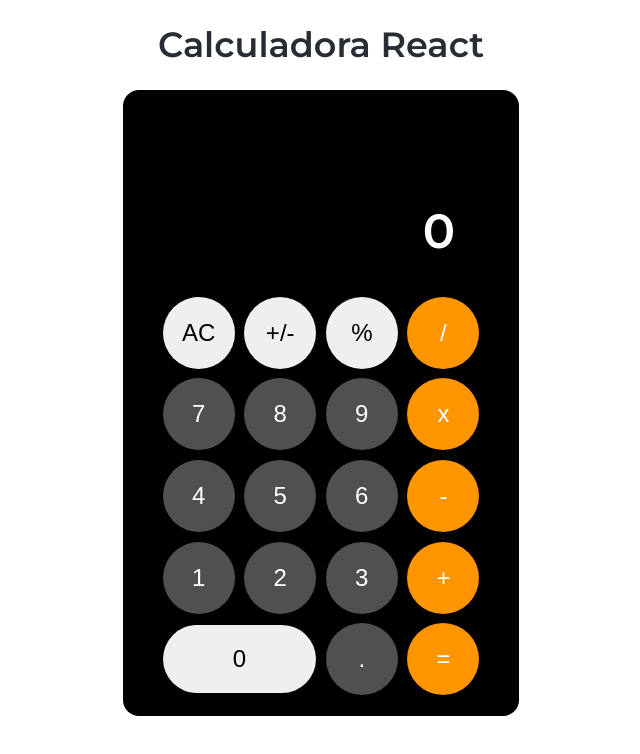
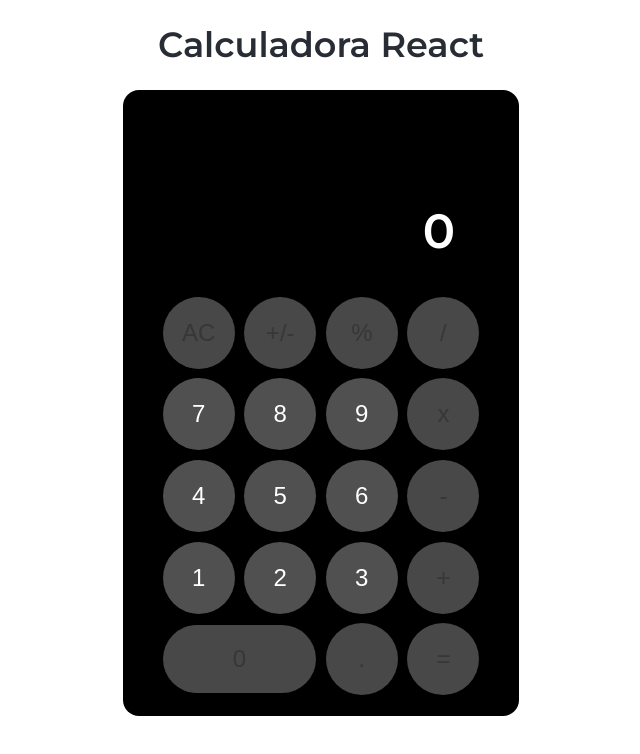
Before and after one commit to DensetsuOtoko/calculadora, a React (Create React App) app: page / in a window 1280 px wide. Shown: the top 754 px of the page, without its empty margins (319-959 px from the left). Built offline with nearby package versions, Linux system fonts and the light colour scheme.

Commit message:
Adicionando parametro 'disabled' no componente botão e desabilitado botões de operadores enquanto nenhum valor foi inserido.

```diff
--- a/package.json
+++ b/package.json
@@ -8,6 +8,7 @@
     "@testing-library/jest-dom": "^5.16.4",
     "@testing-library/react": "^13.3.0",
     "@testing-library/user-event": "^13.5.0",
+    "@types/react": "^18.0.10",
     "prop-types": "^15.8.1",
     "react": "^18.1.0",
     "react-dom": "^18.1.0",
--- a/src/components/Botao/Botao.jsx
+++ b/src/components/Botao/Botao.jsx
@@ -8,9 +8,9 @@ export class Botao extends React.Component {
   }
 
   render() {
-    const { className, onClick, titulo } = this.props;
+    const { className, onClick, titulo, disabled = false } = this.props;
     return (
-      <button className={className} onClick={onClick}>
+      <button className={className} onClick={onClick} disabled={disabled}>
         {titulo}
       </button>
     );
@@ -22,5 +22,7 @@ export class Botao extends React.Component {
     className: PropTypes.string,
     // eslint-disable-next-line react/require-default-props
     onClick: PropTypes.func,
+    // eslint-disable-next-line react/require-default-props
+    disabled: PropTypes.bool,
   };
 }
--- a/src/components/Calculadora/Calculadora.jsx
+++ b/src/components/Calculadora/Calculadora.jsx
@@ -5,19 +5,21 @@ import {ContainerComponente} from '../ContainerComponente/ContainerComponente';
 import {Botao} from '../Botao/Botao';
 const arrOperacoes = ['*', '/', '+', '.', '-'];
 
-
 export class Calculadora extends React.Component {
   constructor(props) {
     super(props);
     this.state = {
       num: 0,
+      numAnt: 0,
     };
   }
 
   inputNum = (e) => {
     const state = this.state;
     let input = e.target.innerText.toLowerCase().replaceAll('x', '*');
-     if (this.state.num === 0 || (arrOperacoes.includes(this.state.num[state.num.length - 1]) && arrOperacoes.includes(input))
+     if (
+       this.state.num === 0 ||
+       (arrOperacoes.includes(this.state.num[state.num.length - 1]) && arrOperacoes.includes(input))
       ){
       state.num = input;
     }
@@ -59,34 +61,39 @@ export class Calculadora extends React.Component {
   };
 
   render() {
+    const disabled = !this.state.num;
+    const classNameOrange = !disabled ? 'orange' : '';
+    const classNameGray = !disabled ? 'gray' : '';
+
+    console.log('state', this.state);
     return (
       <ContainerComponente>
         <Box m={(12)} />
         <h1 className="result">{this.state.num}</h1>
 
-        <Botao titulo={'AC'} onClick={this.clear}/>
-        <Botao titulo={'+/-'} onClick={this.changeSign}/>
-        <Botao titulo={'%'} onClick={this.porcentagem}/>
-        <Botao titulo={'/'} className='orange' onClick={this.inputNum}/>
+        <Botao titulo={'AC'} className={classNameOrange} disabled={disabled} onClick={this.clear}/>
+        <Botao titulo={'+/-'} className={classNameOrange} disabled={disabled} onClick={this.changeSign}/>
+        <Botao titulo={'%'} className={classNameOrange} disabled={disabled} onClick={this.porcentagem}/>
+        <Botao titulo={'/'} className={classNameOrange} disabled={disabled} onClick={this.inputNum}/>
 
         <Botao titulo={'7'} className='gray' onClick={this.inputNum}/>
         <Botao titulo={'8'} className='gray' onClick={this.inputNum}/>
         <Botao titulo={'9'} className='gray' onClick={this.inputNum}/>
-        <Botao titulo={'x'} className='orange' onClick={this.inputNum}/>
+        <Botao titulo={'x'} className={classNameOrange} disabled={disabled} onClick={this.inputNum}/>
 
         <Botao titulo={'4'} className='gray' onClick={this.inputNum}/>
         <Botao titulo={'5'} className='gray' onClick={this.inputNum}/>
         <Botao titulo={'6'} className='gray' onClick={this.inputNum}/>
-        <Botao titulo={'-'} className='orange' onClick={this.inputNum}/>
+        <Botao titulo={'-'} className={classNameOrange} disabled={disabled} onClick={this.inputNum}/>
 
         <Botao titulo={'1'} className='gray' onClick={this.inputNum}/>
         <Botao titulo={'2'} className='gray' onClick={this.inputNum}/>
         <Botao titulo={'3'} className='gray' onClick={this.inputNum}/>
-        <Botao titulo={'+'} className='orange' onClick={this.inputNum}/>
+        <Botao titulo={'+'} className={classNameOrange} disabled={disabled} onClick={this.inputNum}/>
 
-        <Botao titulo={'0'} className='btnZero' onClick={this.inputNum}/>
-        <Botao titulo={'.'} className='gray' onClick={this.inputNum}/>
-        <Botao titulo={'='} className='orange' onClick={this.calculate}/>
+        <Botao titulo={'0'} className="btnZero" disabled={disabled} onClick={this.inputNum}/>
+        <Botao titulo={'.'} className={classNameGray} disabled={disabled} onClick={this.inputNum}/>
+        <Botao titulo={'='} className={classNameGray} disabled={disabled} onClick={this.calculate}/>
       </ContainerComponente>
 
     );
```
Also changed, not shown: 1 other file (tests, documents, lock files or other folders).
